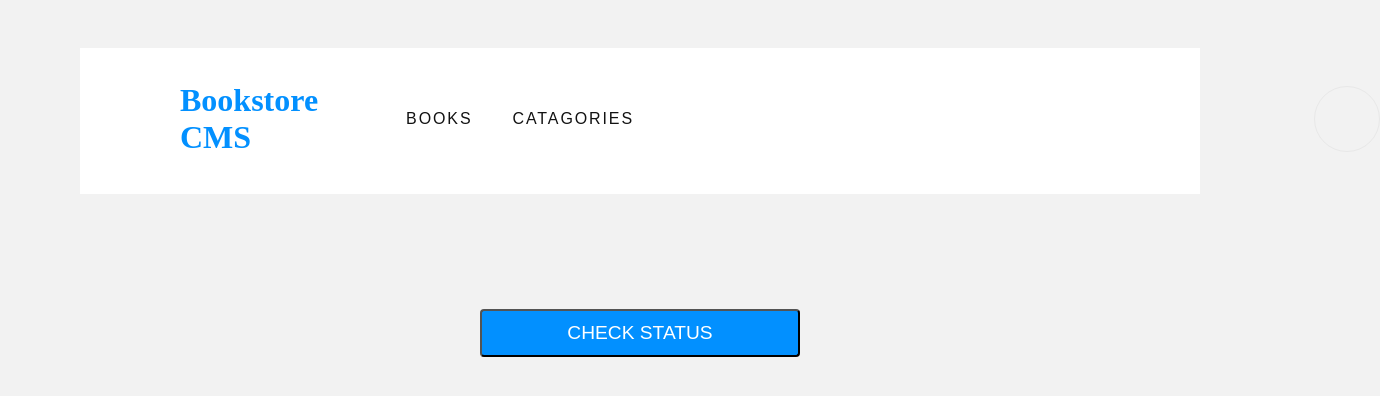
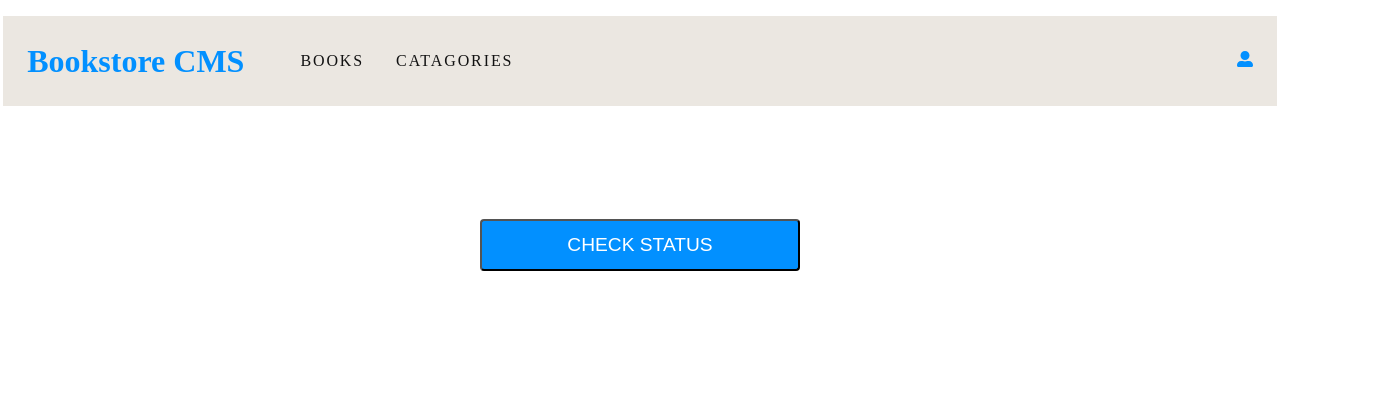
Before and after one commit to charlyeneh/bookstore-app-with-react, a React (Create React App) app: page /categories in a window 1280 px wide. Shown: the top 396 px of the page, 1380 px wide, since content can reach past the window. Built offline with nearby package versions, Linux system fonts and the light colour scheme; no server answers.

Commit message:
Apply recommended changes

```diff
--- a/package.json
+++ b/package.json
@@ -10,6 +10,7 @@
     "prop-types": "^15.8.1",
     "react": "^18.0.0",
     "react-dom": "^18.0.0",
+    "react-icons": "^4.3.1",
     "react-redux": "^7.2.8",
     "react-router-dom": "^6.3.0",
     "react-scripts": "5.0.0",
--- a/src/App.css
+++ b/src/App.css
@@ -1,15 +1,14 @@
 body {
   margin: 0;
-  background-color: rgba(0, 0, 0, 0.05);
-  font-family: Montserrat, sans-serif;
+  padding: 0;
 }
 
 button {
-  padding: 1rem;
+  padding: 1.5rem 1rem;
   background-color: #0290ff;
   border-radius: 4px;
-  width: 10rem;
-  height: 3rem;
+  width: 7rem;
+  height: 2rem;
   color: #fff;
   font-family: Montserrat, sans-serif;
   font-size: larger;
@@ -19,46 +18,40 @@ button {
 }
 
 #root {
-  padding: 3rem 5rem;
-  height: max-content;
-}
-
-.app {
-  box-shadow: 0 0 60px 0 rgba(0, 0, 0, 0.05);
-  background-color: #fafafa;
-  border-radius: 4px;
-  padding: 0 0 4rem;
+  margin: 1rem 0.2rem;
 }
 
 li,
 a {
+  list-style: none;
   text-decoration: none;
   text-transform: uppercase;
   font-size: 1rem;
-  font-weight: normal;
-  font-stretch: normal;
-  font-style: normal;
-  line-height: normal;
+  margin-right: 0.5rem;
+  margin-left: 0.5rem;
   letter-spacing: 1.9px;
   color: #121212;
 }
 
-nav {
+.nav-main {
   display: flex;
-  justify-content: flex-start;
-  gap: 3rem;
+  justify-content: space-between;
   align-items: center;
-  padding: 1.438rem 6.188rem 1.688rem 6.25rem;
-  height: 6rem;
-  background-color: #fff;
+  justify-items: center;
+  background-color: rgb(235, 231, 225);
+}
+
+.nav1 {
+  display: flex;
+  justify-content: space-between;
+  align-items: center;
+  justify-items: center;
+  padding: 0 4rem 0 1.5rem;
 }
 
 .nav_links {
   display: flex;
-  list-style: none;
   justify-content: space-between;
-  align-items: center;
-  gap: 2.5rem;
 }
 
 .catagories {
@@ -82,10 +75,12 @@ nav {
   align-items: center;
   margin-left: 2rem;
   gap: 1rem;
+  padding: 1rem;
 }
 
-.progressCircle {
+.progress-circle {
   display: flex;
   justify-content: center;
   align-items: center;
+  margin-right: 8rem;
 }
--- a/src/components/AddBook.js
+++ b/src/components/AddBook.js
@@ -17,7 +17,7 @@ const fontStyle = {
   padding: '0 2rem',
   fontSize: '1.5rem',
   color: '#888888',
-  width: '22rem',
+  width: '15rem',
   height: '3rem',
 };
 
@@ -80,7 +80,7 @@ const AddBook = () => {
           <option value="Fantasy">Fantasy</option>
           <option value="Horror">Horror</option>
         </select>
-        <button className="add_button" type="submit">ADD BOOK</button>
+        <button className="addbutton" type="submit">ADD BOOK</button>
       </form>
     </div>
   );
--- a/src/components/Book.js
+++ b/src/components/Book.js
@@ -21,10 +21,8 @@ const updateButtonStyle = {
 
 const containerStyle = {
   display: 'flex',
-  justifyContent: 'space-around',
-  border: '2px solid #e8e8e8',
+  border: '0.5px solid #e8e8e8',
   backgroundColor: '#fff',
-  padding: '2rem',
   textTransform: 'none',
 };
 
@@ -46,14 +44,14 @@ const titleStyle = {
 const categoryStyle = {
   fontSize: '1.3rem',
   color: '#888888',
-  margin: '1rem',
+  marginRight: '1rem',
 };
 
 const progressDescriptionStyle = {
   color: '#888888',
   fontSize: '1.3rem',
   fontStyle: 'normal',
-  margin: '1rem',
+  margin: ' 1rem 0.5rem',
 };
 
 const imageStyle = {
@@ -108,9 +106,9 @@ const Book = (props) => {
   return (
     <div className="book" style={containerStyle}>
       <div>
-        <h1 className="book_category" style={categoryStyle}>{category}</h1>
-        <h1 className="book_title" style={titleStyle}>{title}</h1>
-        <h1 className="book_author" style={authorStyle}>{author}</h1>
+        <h1 className="book-category" style={categoryStyle}>{category}</h1>
+        <h1 className="book-title" style={titleStyle}>{title}</h1>
+        <h1 className="book-author" style={authorStyle}>{author}</h1>
         <div style={buttonContainerStyle}>
           <button type="button" style={buttonStyle}>Comments</button>
           <div style={smallerLineDivStyle} />
@@ -119,7 +117,7 @@ const Book = (props) => {
           <button type="button" style={buttonStyle}>Edit</button>
         </div>
       </div>
-      <div className="progressCircle">
+      <div className="progress-circle">
         <img alt="progress_image" src={`${Image}`} style={imageStyle} />
         <div>
           <p style={progressFontStyle}>{generateRandomPercentile()}</p>
--- a/src/components/Books.js
+++ b/src/components/Books.js
@@ -1,17 +1,23 @@
 import { useSelector } from 'react-redux';
 import Book from './Book';
 import AddBook from './AddBook';
+
+const loadingDisplayStyle = {
+  textAlign: 'center',
+};
 
 const Books = () => {
   const bookState = useSelector((state) => state.books);
   const booksToBeDisplayed = bookState.books;
   return (
-    <div className="books_container">
-      {(bookState.loading === false) ? booksToBeDisplayed[0].map((books) => (
-        <div key={books.id}>
-          <Book author={books.author} title={books.title} id={books.id} />
-        </div>
-      )) : <h1>...loading</h1>}
+    <div>
+      <div className="books_container">
+        {(bookState.loading === false) ? booksToBeDisplayed[0].map((books) => (
+          <div key={books.id}>
+            <Book author={books.author} title={books.title} id={books.id} category={books.genre} />
+          </div>
+        )) : <h1 style={loadingDisplayStyle}>...loading</h1>}
+      </div>
       <AddBook />
     </div>
   );
--- a/src/components/Categories.js
+++ b/src/components/Categories.js
@@ -15,7 +15,7 @@ const Catagories = () => {
   const showStatus = () => {
     dispatch(checkStatus());
     SetDisplay(true);
-    setTimeout(() => SetDisplay(false), 4000);
+    setTimeout(() => SetDisplay(false), 2000);
   };
   return (
     <div className="catagories">
--- a/src/components/Navbar.js
+++ b/src/components/Navbar.js
@@ -1,42 +1,33 @@
 import React from 'react';
 import { Link } from 'react-router-dom';
+import { FaUserAlt } from 'react-icons/fa';
 
 const HeaderStyle = {
   fontFamily: 'Montserrat',
   fontSize: '2rem',
-  fontWeight: 'bold',
-  fontStretch: 'normal',
-  fontStyle: 'normal',
   lineHeight: 'normal',
   letterSpacing: 'normal',
   color: '#0290ff',
 };
 
 const userLogoStyle = {
-  height: '3rem',
-  width: '3rem',
-  display: 'flex',
-  alignItems: 'center',
-  justifyContent: 'center',
-  marginLeft: '40rem',
-  fontSize: '2rem',
-  border: 'solid 1px #e8e8e8',
-  padding: '0.5rem',
-  borderRadius: '50%',
+  fontSize: '1rem',
+  padding: '0.5rem 1.5rem',
   color: '#0290ff',
-  justifySelf: 'flex-end',
 };
 
 const Navbar = () => (
-  <nav>
+  <nav className="nav-main">
+    <div className="nav1">
       <h1 style={HeaderStyle}>Bookstore CMS</h1>
       <ul className="nav_links">
         <Link to="/"><li>Books</li></Link>
         <Link to="/Catagories"><li>Catagories</li></Link>
+      </ul>
+    </div>
     <div style={userLogoStyle}>
-        <i className="fa fa-user" aria-hidden="true" />
+      <h4><FaUserAlt /></h4>
     </div>
-    </ul>
   </nav>
 );
 
```
Also changed, not shown: 1 other file (tests, documents, lock files or other folders). Lines whose indentation alone changed are shown as unchanged.
